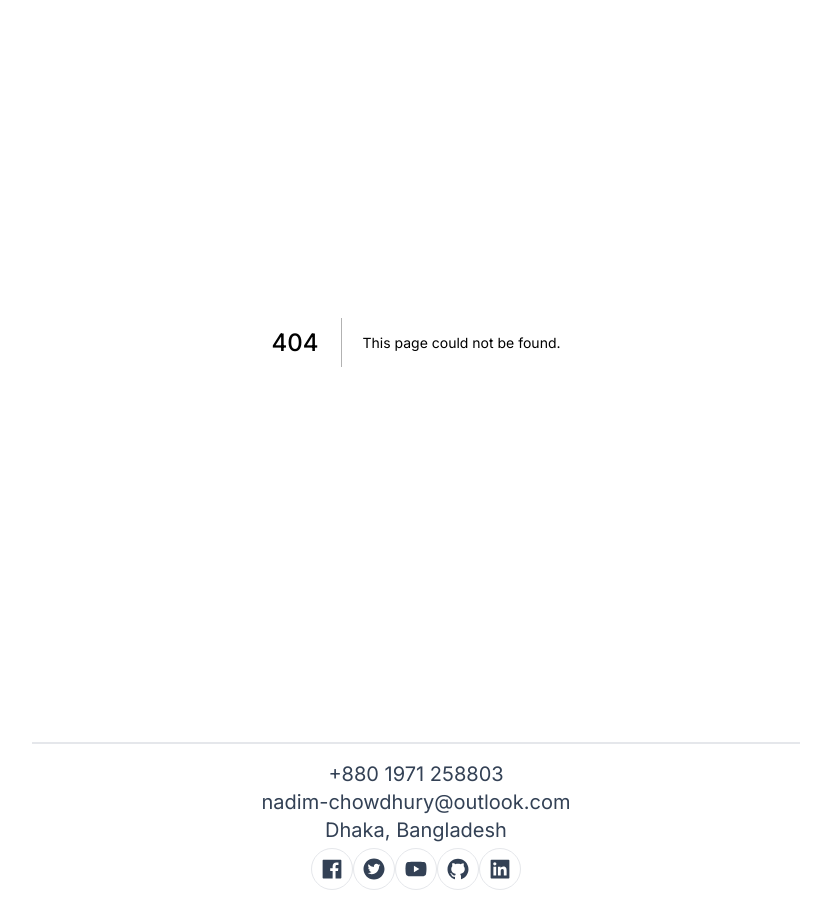
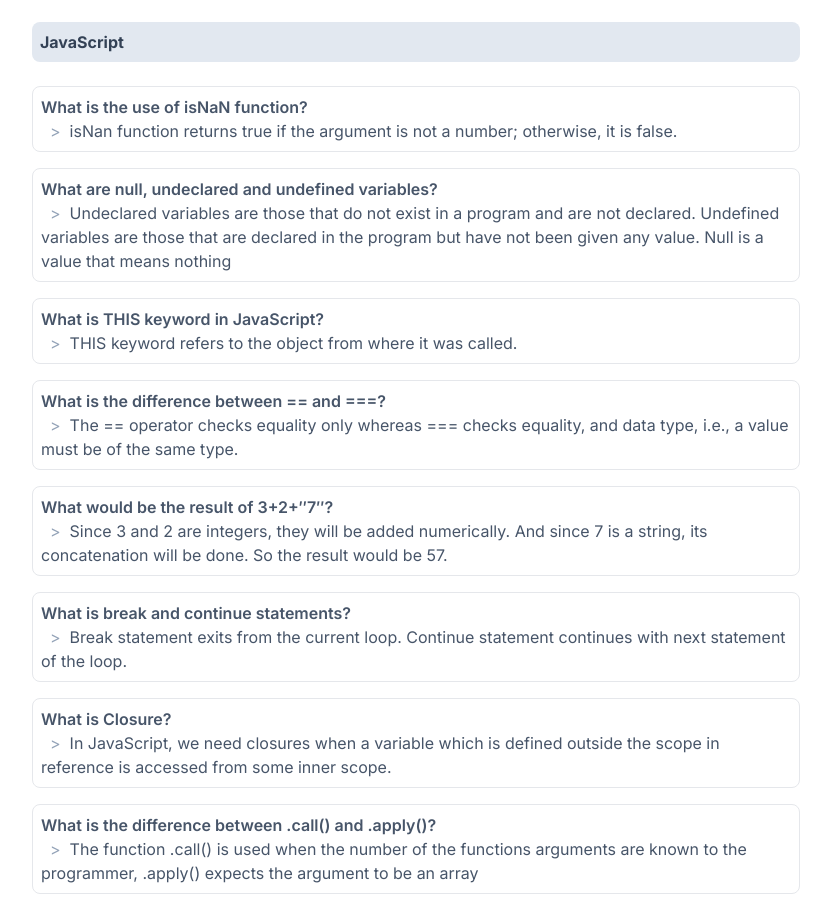
Before and after one commit to nadim-chowdhury/njs-portfolio, a Next.js app: page /info in a window 1280 px wide. Before the commit this address had no page. Shown: the part 120-1018 px from the top of the page, without its empty margins (224-1055 px from the left). Built offline with nearby package versions, Linux system fonts and the light colour scheme.

Commit message:
info page added

```diff
--- a/src/app/certificates/page.jsx
+++ /dev/null
@@ -1,26 +0,0 @@
-/* eslint-disable @next/next/no-img-element */
-
-export default function Certificates() {
-  return (
-    <section className="py-3 sm:mx-3 lg:mx-0">
-      <h3 className="my-3 text-2xl text-center">My Certificates</h3>
-
-      <div className="flex items-center justify-between bg-slate-200 rounded-lg my-4">
-        <h4 className="font-bold p-2 text-slate-700">Collection</h4>
-      </div>
-
-      <div className="grid grid-cols-2 gap-4 sm:grid-cols-4 my-6">
-        <img src="/c1.jpg" alt="" className="certificates-img" />
-        <img src="/c2.jpg" alt="" className="certificates-img" />
-        <img src="/c3.jpg" alt="" className="certificates-img" />
-        <img src="/c4.jpg" alt="" className="certificates-img" />
-        <img src="/c10.jpg" alt="" className="certificates-img" />
-        <img src="/c5.jpg" alt="" className="certificates-img" />
-        <img src="/c6.jpg" alt="" className="certificates-img" />
-        <img src="/c7.jpg" alt="" className="certificates-img" />
-        <img src="/c8.jpg" alt="" className="certificates-img" />
-        <img src="/c9.jpg" alt="" className="certificates-img" />
-      </div>
-    </section>
-  );
-}
--- /dev/null
+++ b/src/app/gallery/page.jsx
@@ -0,0 +1,26 @@
+/* eslint-disable @next/next/no-img-element */
+
+export default function Gallery() {
+  return (
+    <section className="py-3 sm:mx-3 lg:mx-0">
+      <h3 className="my-3 text-2xl text-center pb-2">Gallery</h3>
+
+      <div className="flex items-center justify-between bg-slate-200 rounded-lg my-4">
+        <h4 className="font-bold p-2 text-slate-700">Certificates</h4>
+      </div>
+
+      <div className="grid grid-cols-2 gap-4 sm:grid-cols-4 my-6">
+        <img src="/c1.jpg" alt="" className="certificates-img" />
+        <img src="/c2.jpg" alt="" className="certificates-img" />
+        <img src="/c3.jpg" alt="" className="certificates-img" />
+        <img src="/c4.jpg" alt="" className="certificates-img" />
+        <img src="/c10.jpg" alt="" className="certificates-img" />
+        <img src="/c5.jpg" alt="" className="certificates-img" />
+        <img src="/c6.jpg" alt="" className="certificates-img" />
+        <img src="/c7.jpg" alt="" className="certificates-img" />
+        <img src="/c8.jpg" alt="" className="certificates-img" />
+        <img src="/c9.jpg" alt="" className="certificates-img" />
+      </div>
+    </section>
+  );
+}
--- a/src/app/globals.scss
+++ b/src/app/globals.scss
@@ -1,11 +1,11 @@
-@import url('https://fonts.googleapis.com/css2?family=Inter:wght@100;200;300;400;500;600;700;800;900&display=swap');
+@import url("https://fonts.googleapis.com/css2?family=Inter:wght@100;200;300;400;500;600;700;800;900&display=swap");
 
 @tailwind base;
 @tailwind components;
 @tailwind utilities;
 
 * {
-  font-family: 'Inter', sans-serif;
+  font-family: "Inter", sans-serif;
 }
 
 .title {
@@ -28,7 +28,8 @@
   @apply border rounded-full p-2 hover:bg-slate-200 transition duration-300;
 }
 
-.projects-link {
+.projects-link,
+.info-link {
   @apply hover:bg-slate-300 transition duration-300 py-2 px-3 rounded-lg;
 }
 
--- /dev/null
+++ b/src/app/info.js
@@ -0,0 +1,52 @@
+export const info = [
+  {
+    id: "1",
+    title: "What is the use of isNaN function?",
+    para: "isNan function returns true if the argument is not a number; otherwise, it is false.",
+  },
+  {
+    id: "2",
+    title: "What are null, undeclared and undefined variables?",
+    para: "Undeclared variables are those that do not exist in a program and are not declared. Undefined variables are those that are declared in the program but have not been given any value. Null is a value that means nothing",
+  },
+  {
+    id: "3",
+    title: "What is THIS keyword in JavaScript?",
+    para: "THIS keyword refers to the object from where it was called.",
+  },
+  {
+    id: "4",
+    title: "What is the difference between == and ===?",
+    para: "The == operator checks equality only whereas === checks equality, and data type, i.e., a value must be of the same type.",
+  },
+  {
+    id: "5",
+    title: "What would be the result of 3+2+″7″?",
+    para: "Since 3 and 2 are integers, they will be added numerically. And since 7 is a string, its concatenation will be done. So the result would be 57.",
+  },
+  {
+    id: "6",
+    title: "What is break and continue statements?",
+    para: "Break statement exits from the current loop. Continue statement continues with next statement of the loop.",
+  },
+  {
+    id: "7",
+    title: "What is Closure?",
+    para: "In JavaScript, we need closures when a variable which is defined outside the scope in reference is accessed from some inner scope.",
+  },
+  {
+    id: "8",
+    title: "What is the difference between .call() and .apply()?",
+    para: "The function .call() is used when the number of the functions arguments are known to the programmer, .apply() expects the argument to be an array ",
+  },
+  {
+    id: "9",
+    title: "What is event bubbling?",
+    para: "JavaScript allows DOM elements to be nested inside each other. In such a case, if the handler of the child is clicked, the handler of the parent will also work as if it were clicked too.",
+  },
+  {
+    id: "10",
+    title: "What is the use of debugger keyword in JavaScript?",
+    para: "JavaScript debugger keyword sets the breakpoint through the code itself. The debugger stops the execution of the program at the position it is applied.",
+  },
+];
--- /dev/null
+++ b/src/app/info/page.jsx
@@ -0,0 +1,25 @@
+import { info } from "../info";
+
+export default function Info() {
+  return (
+    <section className="py-3 sm:mx-3 lg:mx-0">
+      <h3 className="my-3 text-2xl text-center pb-2">Information</h3>
+
+      <div className="flex items-center justify-between bg-slate-200 rounded-lg my-4">
+        <h4 className="font-bold p-2 text-slate-700">JavaScript</h4>
+      </div>
+
+      <div className="my-6">
+        {info.map((i) => (
+          <div key={i.id} className="my-4 p-2 text-slate-600 border rounded-lg">
+            <h4 className="font-semibold">{i.title}</h4>
+            <p>
+              &nbsp; <span className="text-slate-400">&gt;</span> &nbsp;
+              {i.para}
+            </p>
+          </div>
+        ))}
+      </div>
+    </section>
+  );
+}
--- a/src/app/projects/page.jsx
+++ b/src/app/projects/page.jsx
@@ -6,7 +6,7 @@ import { AiOutlineGithub, AiOutlineLink } from "react-icons/ai";
 export default function Projects() {
   return (
     <section className="py-3 projects sm:mx-3 lg:mx-0">
-      <h3 className="my-3 text-2xl text-center">My Projects</h3>
+      <h3 className="my-3 text-2xl text-center pb-2">My Projects</h3>
 
       <div>
         <div className="flex items-center justify-between bg-slate-200 rounded-lg my-4">
@@ -34,6 +34,13 @@ export default function Projects() {
           <img src="/d2.png" alt="" className="projects-img" />
           {/* <img src="/d4.png" alt="" className="projects-img" /> */}
         </div>
+
+        <ul className="px-4 pb-1 mx-1 rounded-lg text-slate-600 list-disc">
+          <li>Multiple pages added for routing</li>
+          <li>Weather and country data fetched from api</li>
+          <li>Searching functionality added</li>
+          <li>Google firebase authentication implemented</li>
+        </ul>
       </div>
 
       <div>
@@ -59,6 +66,14 @@ export default function Projects() {
           <img src="/e3.png" alt="" className="projects-img" />
           {/* <img src="/e4.png" alt="" className="projects-img" /> */}
         </div>
+
+        <ul className="px-4 pb-1 mx-1 rounded-lg text-slate-600 list-disc">
+          <li>Multiple routes added with react-router-dom</li>
+          <li>Store pages all data are coming from api</li>
+          <li>Google firebase authentication added</li>
+          <li>Searching functionality added</li>
+          <li>You can&apos;t access the cart page without login</li>
+        </ul>
       </div>
 
       <div className="mb-1">
--- a/src/components/Footer.jsx
+++ b/src/components/Footer.jsx
@@ -9,12 +9,12 @@ import {
 
 export default function Footer() {
   return (
-    <footer className="text-center text-md sm:text-xl text-slate-700 py-4 border-t-2 sm:mx-3 lg:mx-0">
+    <footer className="text-center text-md sm:text-lg text-slate-700 py-4 border-t-2 sm:mx-3 lg:mx-0">
       <h3>+880 1971 258803</h3>
       <h3>nadim-chowdhury@outlook.com</h3>
       <h3>Dhaka, Bangladesh</h3>
 
-      <div className="flex justify-center text-2xl py-1">
+      <div className="flex justify-center text-lg py-1">
         <Link
           href="https://www.facebook.com/nadim.ch0wdhury"
           className="footer-icon-hover"
--- a/src/components/Header.jsx
+++ b/src/components/Header.jsx
@@ -12,7 +12,7 @@ export default function Header() {
   };
 
   return (
-    <header className="flex justify-between items-center text-slate-900 py-3 border-b-2 relative sm:mx-3 lg:mx-0">
+    <header className="flex justify-between items-center bg-white text-slate-800 py-3 border-b-2 sm:mx-3 lg:mx-0 sticky top-0">
       <h1 className="text-3xl uppercase">
         <Link href="/">Nadim</Link>
       </h1>
@@ -24,7 +24,7 @@ export default function Header() {
       <div
         className={
           show
-            ? "text-lg p-2 absolute flex flex-col right-0 top-[68px] bg-white border-2 rounded"
+            ? "text-lg p-2 absolute flex flex-col right-0 top-[68px] bg-white border-2 rounded z-10"
             : "hidden"
         }
       >
@@ -43,11 +43,18 @@ export default function Header() {
           Projects
         </Link>
         <Link
-          href="/certificates"
+          href="/info"
           onClick={() => setShow(!show)}
           className="py-2 px-3 hover:bg-slate-100 transition duration-300 rounded-lg"
         >
-          Certificates
+          Info
+        </Link>
+        <Link
+          href="/gallery"
+          onClick={() => setShow(!show)}
+          className="py-2 px-3 hover:bg-slate-100 transition duration-300 rounded-lg"
+        >
+          Gallery
         </Link>
       </div>
     </header>
--- a/src/components/HeroBanner.jsx
+++ b/src/components/HeroBanner.jsx
@@ -3,13 +3,13 @@ import Typewriter from "typewriter-effect";
 
 export default function HeroBanner() {
   return (
-    <div className="py-9 sm:mx-3 lg:mx-0 text-slate-700">
-      <h3 className="text-3xl sm:text-5xl">Hello World!</h3>
+    <div className="py-9 mt-2 sm:mx-3 lg:mx-0 text-slate-700">
+      <h3 className="text-3xl font-fold sm:text-4xl">Hello World!</h3>
       <h2 className="text-2xl font-bold sm:text-5xl py-6">
         MySelf Nadim Chowdhury
       </h2>
-      <h3 className="text-2xl sm:text-4xl">As a Web Developer</h3>
-      <h3 className="text-[12px] sm:text-lg mt-4 pl-[4px] py-2">
+      <h3 className="text-2xl font-fold sm:text-4xl">As a Web Developer</h3>
+      <h3 className="text-[12px] sm:text-lg mt-4 py-2 pl-[3px]">
         <Typewriter
           options={{
             strings: [
```
